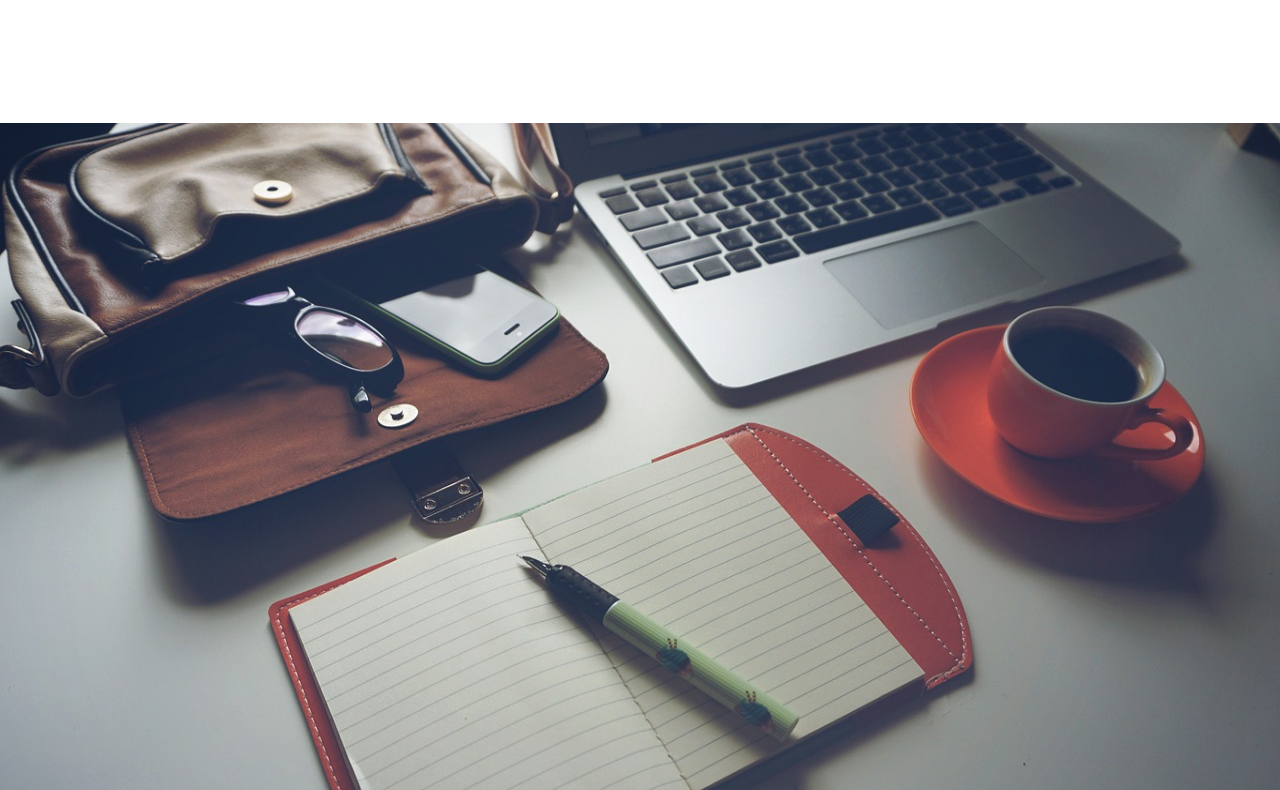
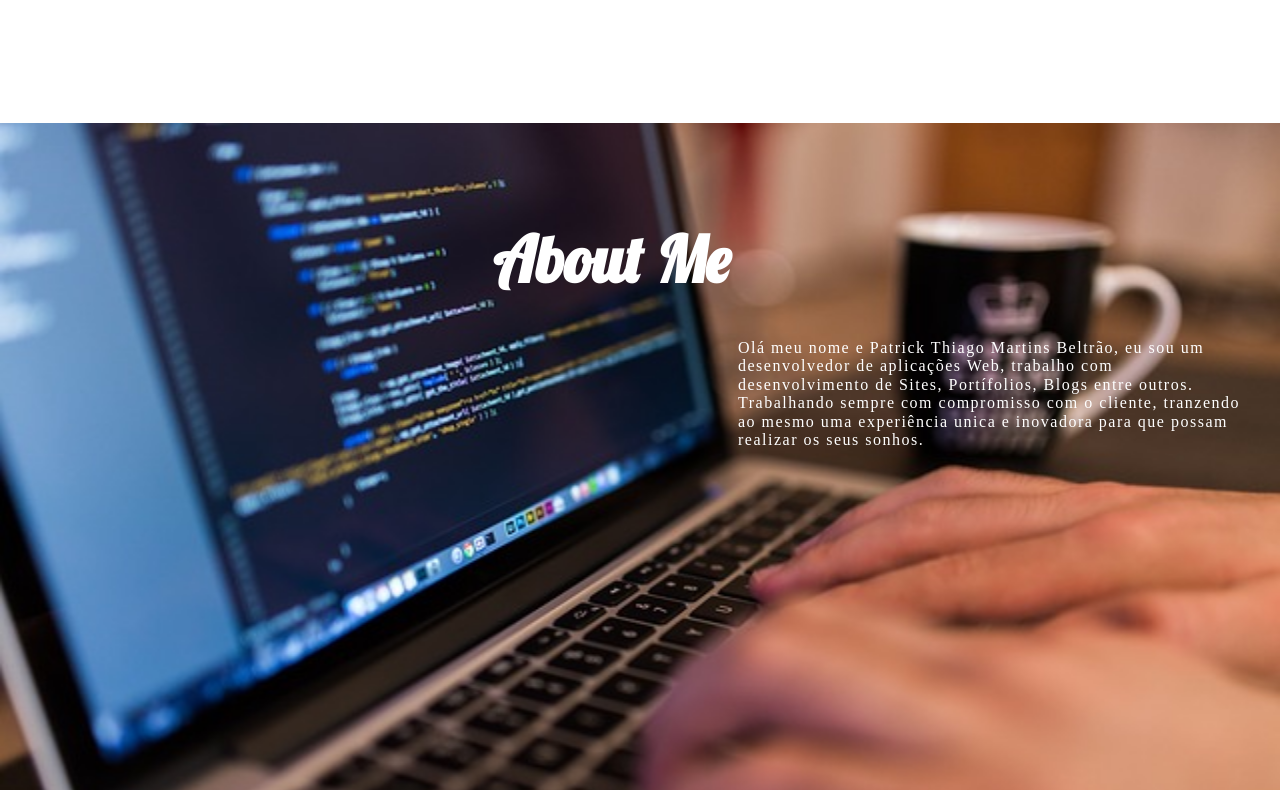
Before and after one commit to patrickbeltrao/Project, a plain HTML site: page index.html in a window 1280 px wide. Shown: the part 677-1467 px from the top of the page. Drawn offline with Linux system fonts and the light colour scheme; a web font is replaced by a local one.

Commit message:
editando o codigo

```diff
--- a/css/style.css
+++ b/css/style.css
@@ -130,12 +130,40 @@
 
 #main-content{
     width: 100%;
-    height: 100vh;
+    height: 500px;
     margin: 0;
     padding: 0;
+    position: relative;
+    display: grid;
+    grid-template-columns: repeat(3, 1ft);
+    grid-template-rows: (2, 2ft);
 }
 
 #img-main{
     width: 100%;
     height: 100vh;
 }
+
+#main-content h2{
+    font-size: 4em;
+    color: white;
+    font-family: 'Lobster', cursive;
+    text-align: center;
+    margin-top: 100px;
+    position: absolute;
+    top: 0;
+    right: 550px;
+
+}
+
+#main-content p{
+    font-size: 1em;
+    font-family: 'Hepta Slab', serif;
+    color: white;
+    letter-spacing: 1.5px;
+    position: absolute;
+    top: 200px;
+    right: 30px;
+    width: 40%;
+
+}
--- a/index.html
+++ b/index.html
@@ -12,6 +12,7 @@
         <link rel="stylesheet" href="./css/normalize.css">
         <link href="https://fonts.googleapis.com/css?family=Hepta+Slab&display=swap" rel="stylesheet">
         <link href="https://fonts.googleapis.com/css?family=Tangerine&display=swap" rel="stylesheet">
+        <link href="https://fonts.googleapis.com/css?family=Lobster&display=swap" rel="stylesheet">
 
 
     </head>
@@ -27,20 +28,25 @@
                 <nav class="nav-header">
 
                     <div class="title-nav "><p>Patrick Thiago Martins Beltrão</p></div>
-                    <div class="menu-nav "><a href="#">About Us</a></div>
+                    <div class="menu-nav "><a href="#main-content">About Me</a></div>
                     <div class="menu-nav "><a href="#">Contact</a></div>
                     <div class="menu-nav "><a href="#">Menu</a></div>
 
                 </nav>
 
-                <h1>Tecnologia e Inovação</h1>
+                <h1>Soluções em Ti e Web</h1>
 
 
             </header>
 
             <main id="main-content">
 
-                <img id="img-main" src="./image/laptop-1478822_1280.jpg" alt="">
+                <h2>About Me</h2>
+                <p>Olá meu nome e Patrick Thiago Martins Beltrão, eu sou um desenvolvedor de aplicações Web, trabalho com desenvolvimento de Sites, Portífolios,
+                    Blogs entre outros. Trabalhando sempre com compromisso com o cliente, tranzendo ao mesmo uma experiência unica e inovadora para que possam realizar os seus sonhos.
+                </p>
+
+                <img id="img-main" src="./image/work-731198_640.jpg" alt="">
 
             </main>
 
```
Also changed, not shown: image/internet-3563638_1280.jpg (added), image/man-791049_640.jpg (added), image/paper-3253352_1280.jpg (added), image/work-731198_640.jpg (added).
